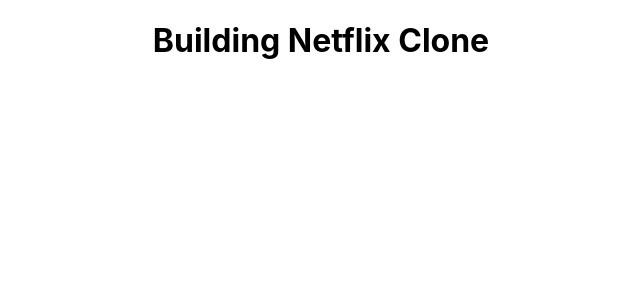
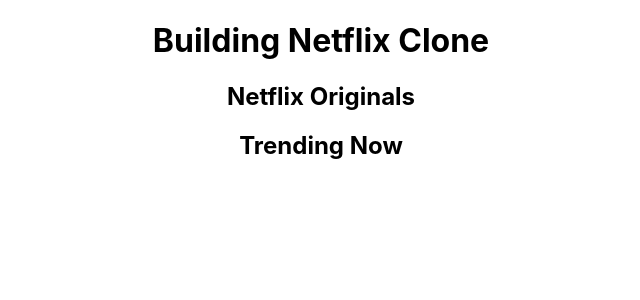
Before and after one commit to jha94archit/React----Netflix-Clone, a React (Create React App) app: page / in a window 1280 px wide. Shown: the top 300 px of the page, without its empty margins (319-959 px from the left). Built offline with nearby package versions, Linux system fonts and the light colour scheme.

Commit message:
Created requests temps, Row component and Axios create method

```diff
--- a/package.json
+++ b/package.json
@@ -6,6 +6,7 @@
     "@testing-library/jest-dom": "^5.11.4",
     "@testing-library/react": "^11.1.0",
     "@testing-library/user-event": "^12.1.10",
+    "axios": "^0.21.1",
     "react": "^17.0.2",
     "react-dom": "^17.0.2",
     "react-scripts": "4.0.3",
--- a/src/App.js
+++ b/src/App.js
@@ -1,9 +1,12 @@
 import './App.css';
+import Row from './Row';
 
 function App() {
   return (
     <div className="App">
       <h1>Building Netflix Clone</h1>
+      <Row title= "Netflix Originals"/>
+      <Row title= "Trending Now"/>
     </div>
   );
 }
--- /dev/null
+++ b/src/Row.js
@@ -0,0 +1,13 @@
+import React from 'react'
+
+function Row({ title }) {
+    return (
+        <div>
+            <h2>{title}</h2>
+
+            {/* Container -> Posters */}
+        </div>
+    )
+}
+
+export default Row
```
Also changed, not shown: axios.js (added, +7 -0 lines), src/requests.js (added, +15 -0 lines), 1 other file (tests, documents, lock files or other folders).
